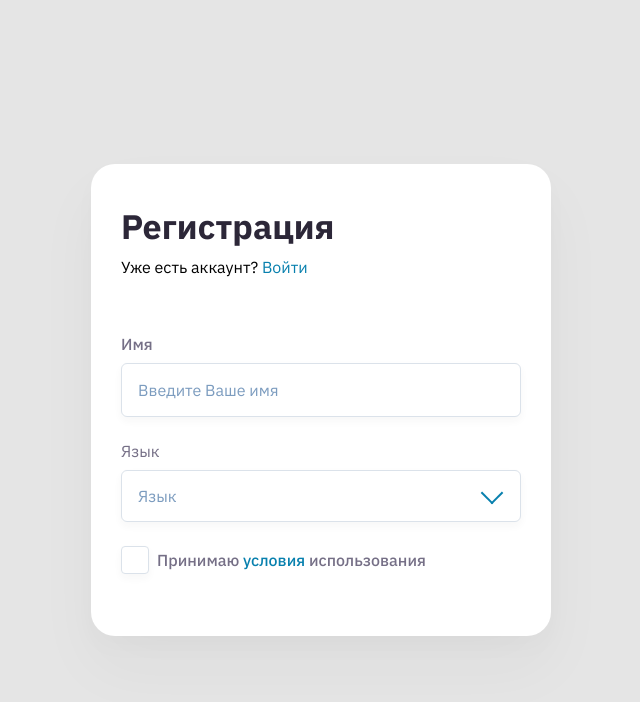
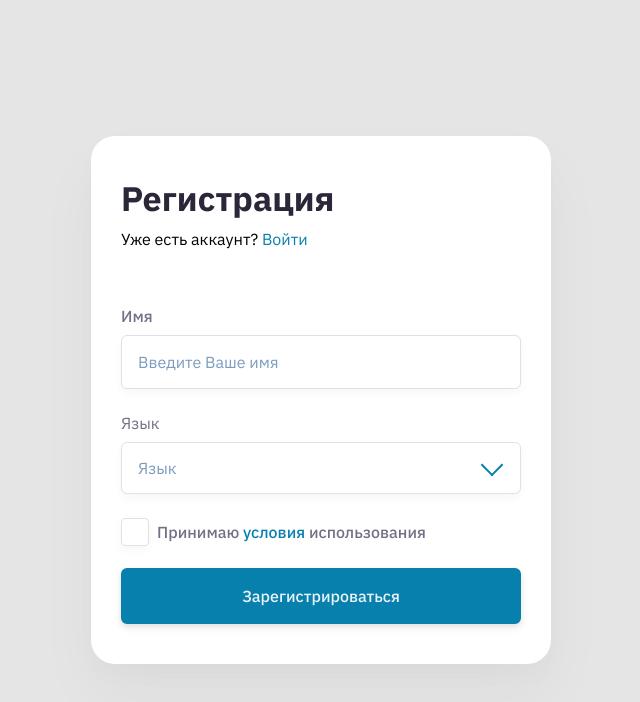
Before and after one commit to e1bandito/amigoweb, a Vue app: page / in a window 1280 px wide. Shown: the top 702 px of the page, without its empty margins (319-959 px from the left). Built offline with nearby package versions, Linux system fonts and the light colour scheme.

Commit message:
add styles for btn

```diff
--- a/src/assets/styles/variables.scss
+++ b/src/assets/styles/variables.scss
@@ -18,10 +18,11 @@ $checkbox-border-check-color: #0880ae;
 $checkbox-shadow-color: rgba(44, 39, 56, 0.04);
 
 $btn-bg: #0880ae;
-$btn-shadow: 0px 2px 4px rgba(44, 39, 56, 0.08), 0px 4px 8px rgba(44, 39, 56, 0.08);
+$btn-shadow: 0 2px 4px rgba(44, 39, 56, 0.08), 0 4px 8px rgba(44, 39, 56, 0.08);
 $btn-shadow-hover: 0px 12px 24px rgba(44, 39, 56, 0.08), 0px 24px 48px rgba(44, 39, 56, 0.16);
 $btn-border-active: rgba(44, 39, 56, 0.86);
 $btn-bg-disabled: #dbe2ea;
+$btn-text-color: #ebf4f8;
 
 $select-body-shadow: 0px 4px 8px rgba(44, 39, 56, 0.04), 0px 20px 20px rgba(44, 39, 56, 0.04);
 $select-body-border: #dbe2ea;
--- a/src/components/Btn.vue
+++ b/src/components/Btn.vue
@@ -1,13 +1,57 @@
 <template>
-
+  <button class="btn"
+          @click="clickBtn"
+  >Зарегистрироваться</button>
 </template>
 
 <script>
 export default {
-  name: "Btn"
+  name: "Btn",
+  methods: {
+    clickBtn () {
+      this.$emit('click');
+    }
+  }
 }
 </script>
 
-<style scoped>
+<style lang="scss">
+@import "src/assets/styles/variables";
 
+.btn {
+  display: inline-block;
+  width: 100%;
+  font-family: "IBM Plex Sans", "Arial", sans-serif;
+  font-weight: 500;
+  font-size: 16px;
+  line-height: 21px;
+  text-align: center;
+  color: $btn-text-color;
+  background-color: $btn-bg;
+  border: 2px solid $btn-bg;
+  border-radius: 6px;
+  padding: 16px 16px 15px;
+  cursor: pointer;
+  box-shadow: $btn-shadow;
+  transition: box-shadow 0.3s;
+
+  &:hover {
+    box-shadow: $btn-shadow-hover;
+  }
+
+  &:active {
+    border-color: $btn-border-active;
+  }
+
+  &:disabled {
+    background-color: $btn-bg-disabled;
+    border-color: $btn-bg-disabled;
+    color: $text-main;
+    cursor: not-allowed;
+
+    &:hover {
+      box-shadow: $btn-shadow;
+    }
+  }
+}
 </style>
--- a/src/components/Form.vue
+++ b/src/components/Form.vue
@@ -1,11 +1,18 @@
 <template>
   <div class="form">
-    <form action="" class="form__body">
+    <form
+        action=""
+        class="form__body"
+        @submit.prevent="onClick"
+    >
       <h1 class="form__title">Регистрация</h1>
       <p class="form__text">Уже есть аккаунт? <a href="#" class="form__link">Войти</a></p>
       <Input/>
       <Select/>
       <Checkbox/>
+      <Btn
+      @click="onClick"
+      />
     </form>
   </div>
 </template>
@@ -14,13 +21,20 @@
 import Select from "@/components/Select";
 import Input from "@/components/Input";
 import Checkbox from "@/components/Checkbox";
+import Btn from "@/components/Btn";
 
 export default {
   name: 'Form',
   components: {
+    Btn,
     Checkbox,
     Select,
     Input
+  },
+  methods: {
+    onClick () {
+      console.log(1);
+    }
   }
 }
 </script>
```
Also changed, not shown: 1 other file (tests, documents, lock files or other folders).
